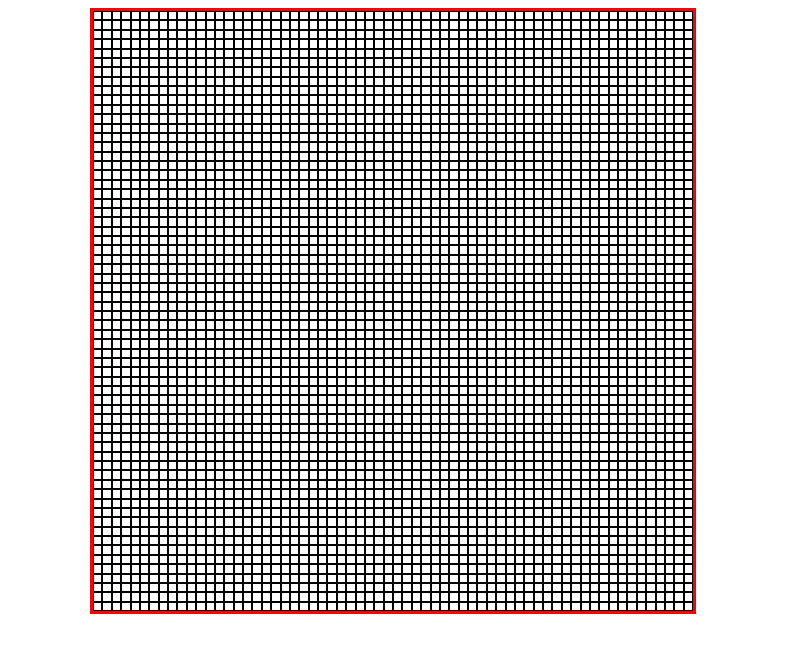
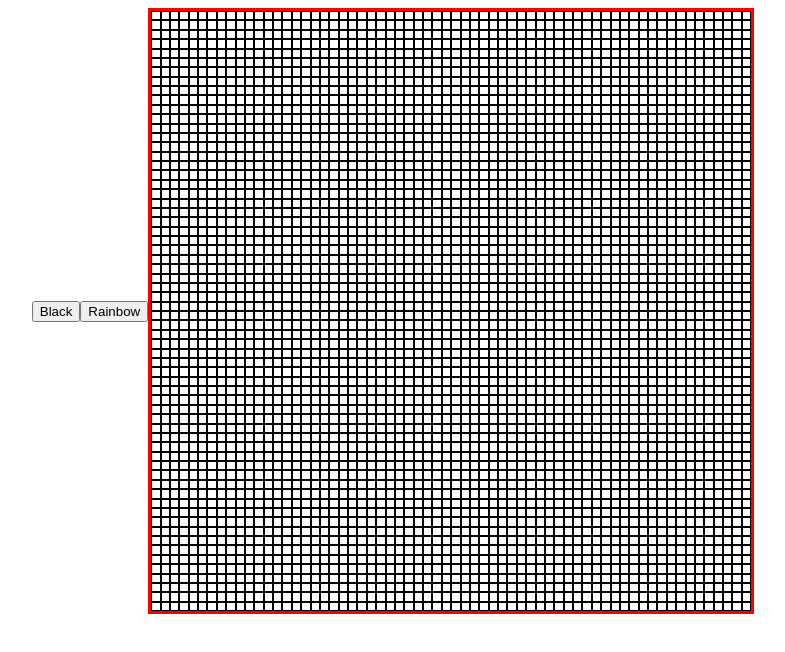
Before and after one commit to TapTapYap/etch-a-sketch, a plain HTML site: page index.html in a window 1280 px wide. Shown: the whole page, without its empty margins (247-1032 px from the left). Drawn offline with Linux system fonts and the light colour scheme.

Commit message:
Added buttons for changing colors of grid blocks.

```diff
--- a/index.html
+++ b/index.html
@@ -10,6 +10,8 @@
 <body>
     <div id="gridContainer"></div>
 
+    <button class="blackBtn">Black</button>
+    <button class="rainbowBtn">Rainbow</button>
 
     <script src="./script.js"></script>
 </body>
--- a/script.js
+++ b/script.js
@@ -1,6 +1,9 @@
 const gridContainer = document.getElementById('gridContainer');
 let column = document.getElementsByClassName("column");
 let row = document.getElementsByClassName("row");
+
+let blackBtn = document.querySelector(".blackBtn");
+let rainbowBtn = document.querySelector(".rainbowBtn");
 
 function makeGrid(rowDivs, columnDivs) {
     for (let r = 0; r < columnDivs; r++) {
```
